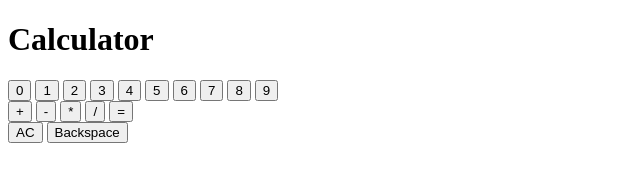
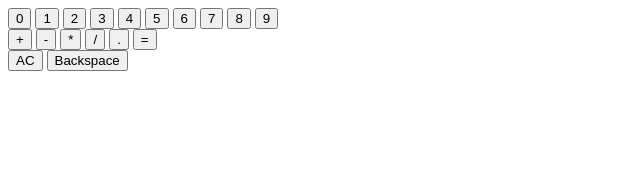
Before and after one commit to lejdenlazaro/odin-calculator, a plain HTML site: page index.html in a window 1280 px wide. Shown: the whole page, without its empty margins (0-640 px from the left). Drawn offline with Linux system fonts and the light colour scheme.

Commit message:
Add decimal button

```diff
--- a/index.html
+++ b/index.html
@@ -9,7 +9,7 @@
 </head>
 <body>
     <header>
-        <h1>Calculator</h1>
+        <!-- <h1>Calculator</h1> -->
     </header>
     <main>
         <div class="display">
@@ -34,6 +34,7 @@
                 <input type="button" value="-">
                 <input type="button" value="*">
                 <input type="button" value="/">
+                <input type="button" value=".">
                 <input type="button" value="=">
             </div>
             <div class="misc">
```
